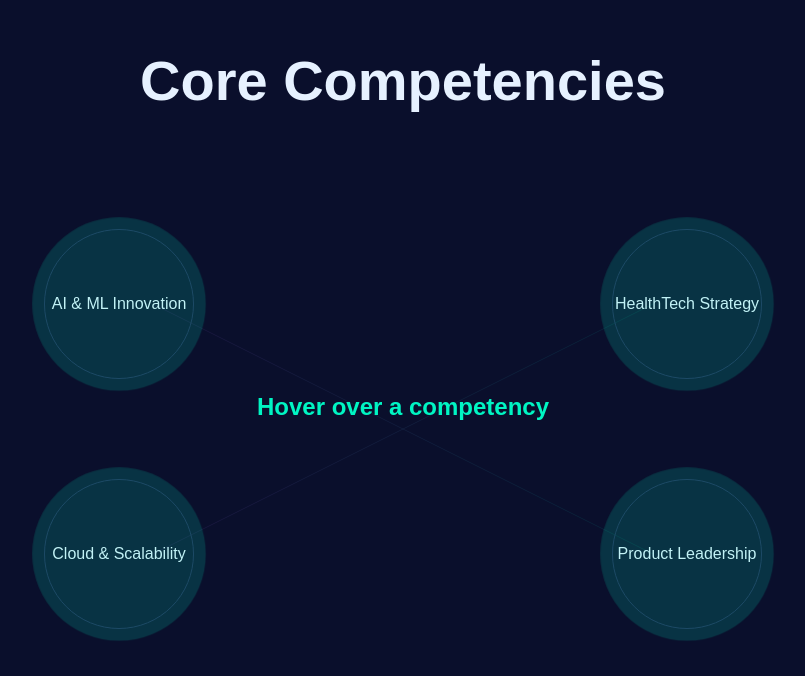
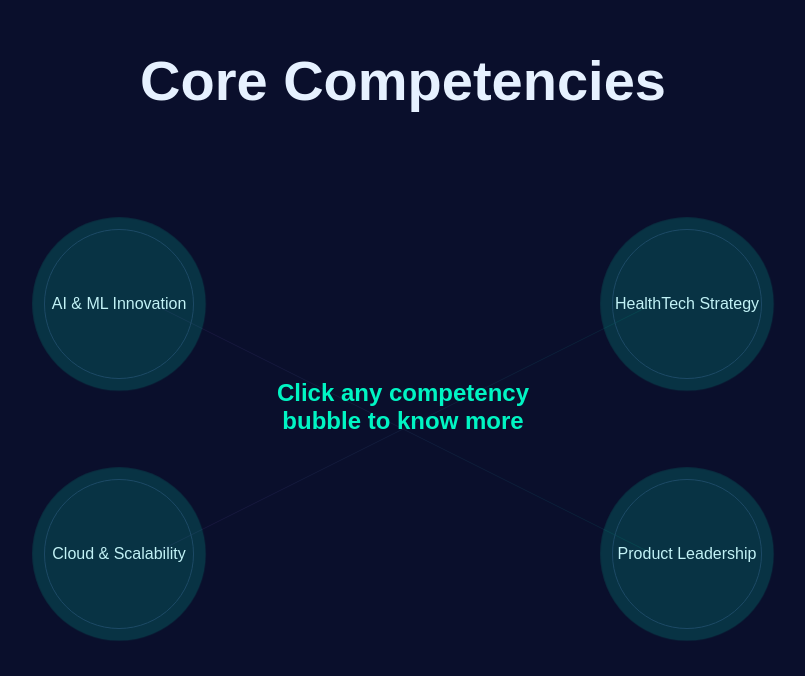
Before and after one commit to theyuvrajgupta/theyuvrajgupta.github.io, a plain HTML site: page index.html in a window 1280 px wide. Shown: the part 1938-2614 px from the top of the page, without its empty margins (237-1042 px from the left). Drawn offline with nearby package versions, Linux system fonts and the light colour scheme; a web font is replaced by a local one.

Commit message:
Update index.html for v8.0 design changes

```diff
--- a/index.html
+++ b/index.html
@@ -70,7 +70,7 @@
                     <div class="competency-node" data-competency="cloud"><div class="node-pulse"></div><span>Cloud & Scalability</span></div>
                     <div class="competency-node" data-competency="leadership"><div class="node-pulse"></div><span>Product Leadership</span></div>
                     <div class="competency-details-panel">
-                        <h3 id="competency-title">Hover over a competency</h3>
+                        <h3 id="competency-title">Click any competency bubble to know more</h3>
                         <ul id="competency-skills"><li>Select a node to see related skills.</li></ul>
                     </div>
                 </div>
```
